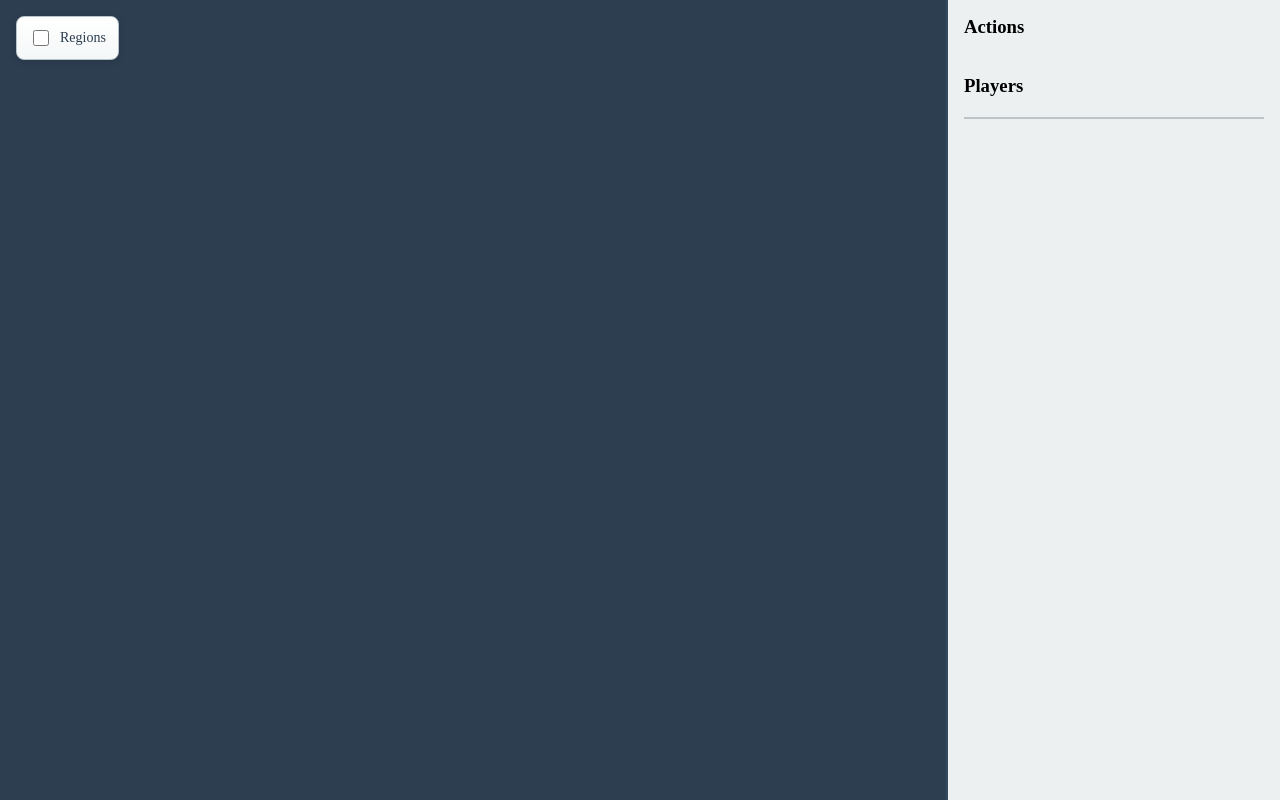
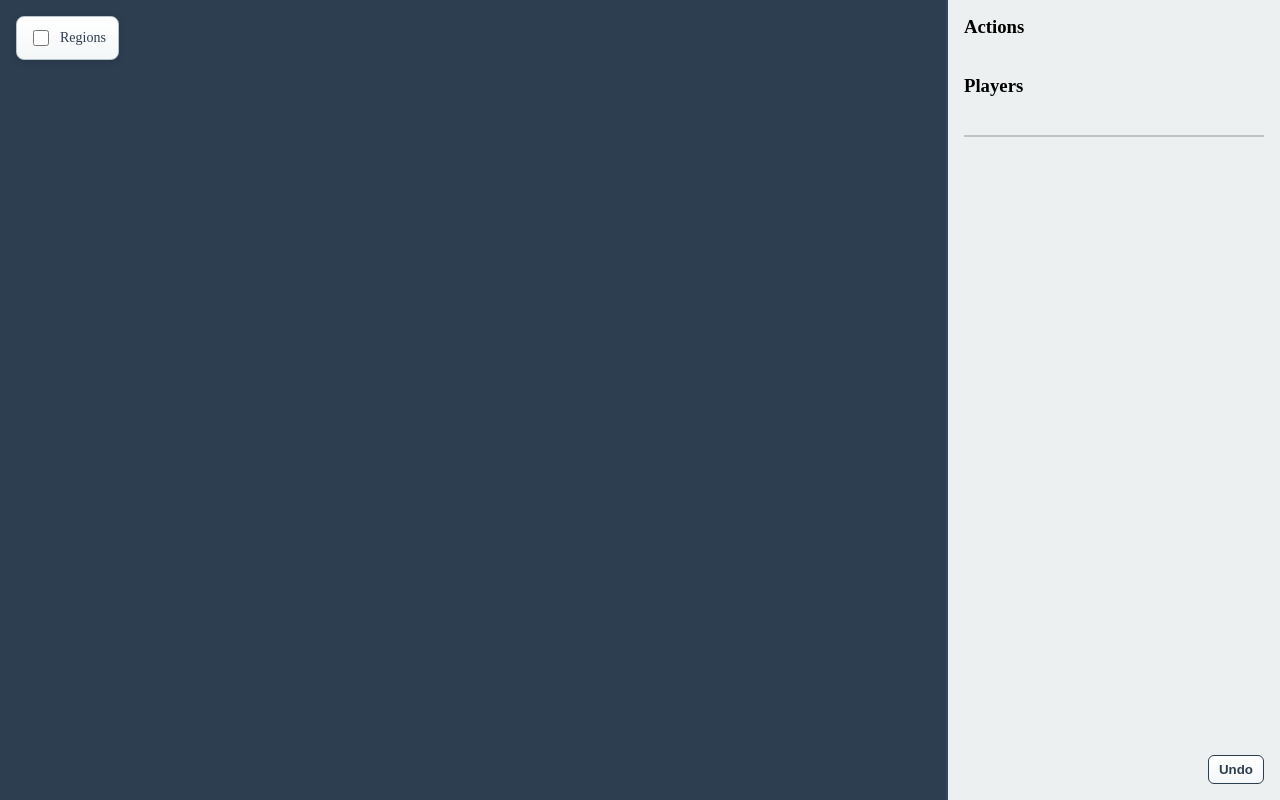
Before and after one commit to yav/ankh, a website built with Vite: page app/ui/index.html in a window 1280 px wide. Built offline with nearby package versions, Linux system fonts and the light colour scheme.

Commit message:
Add "undo" button

```diff
--- a/app/ui/index.html
+++ b/app/ui/index.html
@@ -35,6 +35,10 @@
       <div id="question-container"></div>
       <div id="buttons-container"></div>
     </div>
+
+    <div class="game-controls">
+      <button id="undo-button" class="btn btn-secondary" type="button">Undo</button>
+    </div>
   </div>
 </div>
 
--- a/app/ui/style.css
+++ b/app/ui/style.css
@@ -24,6 +24,8 @@ html, body {
 
 /* Right pane - player info */
 .right-pane {
+  display: flex;
+  flex-direction: column;
   width: 300px;
   overflow: auto;
   padding: 16px;
@@ -62,6 +64,13 @@ html, body {
   flex-wrap: wrap;
   gap: 10px;
   margin-bottom: 18px;
+}
+
+.game-controls {
+  margin-top: auto;
+  padding-top: 20px;
+  display: flex;
+  justify-content: flex-end;
 }
 
 .action-card {
@@ -115,11 +124,28 @@ html, body {
 }
 
 .btn {
-  border: 1px solid black;
+  border: 1px solid #2C3E50;
   margin: 5px;
-  padding: 0 5px 0 5px;
+  padding: 6px 10px;
   cursor: pointer;
   display: inline-block;
+  border-radius: 6px;
+  background: linear-gradient(180deg, #FFFFFF 0%, #F4F7F8 100%);
+  color: #2C3E50;
+  font-weight: 600;
+}
+
+.btn:hover {
+  background: linear-gradient(180deg, #FFFFFF 0%, #EAF4FB 100%);
+}
+
+.btn:disabled {
+  cursor: default;
+  opacity: 0.6;
+}
+
+.btn-secondary {
+  margin: 0;
 }
 
 /* Board styling */
```
Also changed, not shown: app/ui/main.ts (+7 -0 lines).
